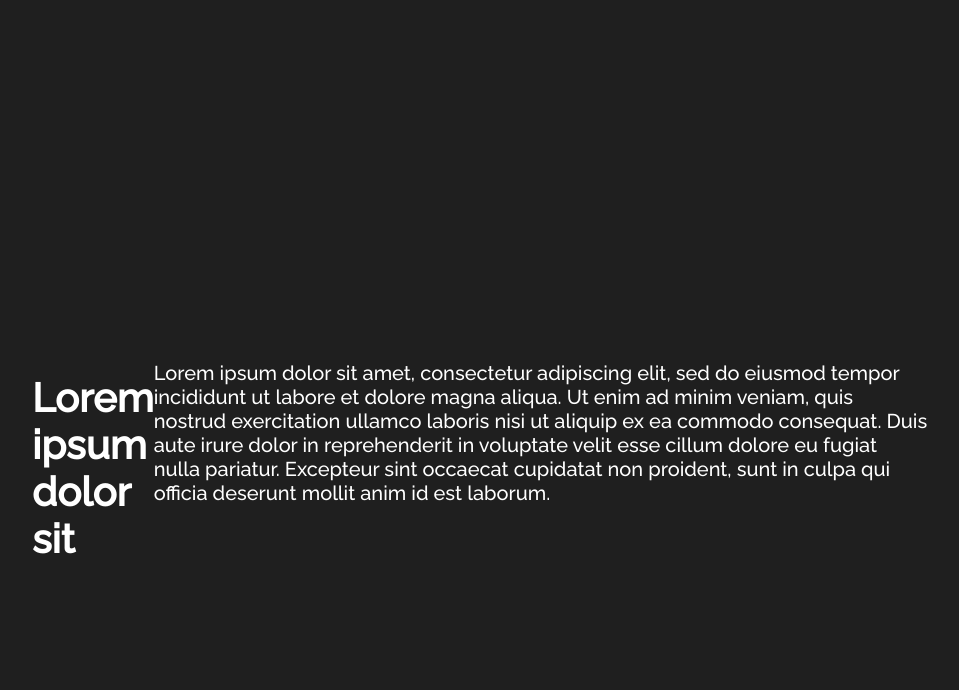
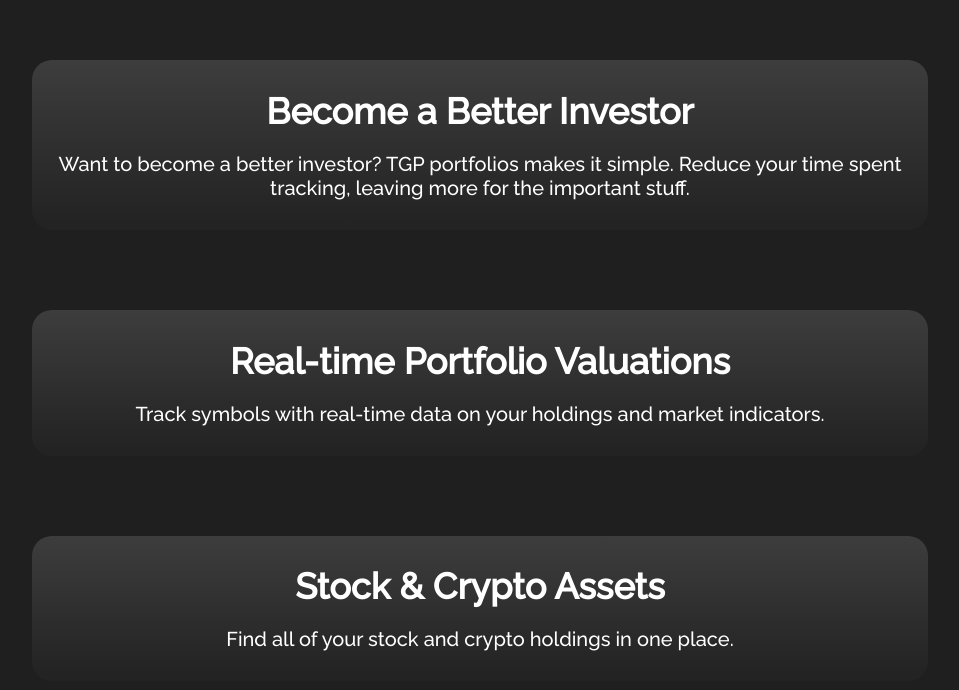
Before and after one commit to TedPhillips1/portfolio-tracker, a Next.js app in the folder portfolio-tracker/: page / in a window 1280 px wide. Shown: the part 810-1500 px from the top of the page, without its empty margins (160-1119 px from the left). Built offline with nearby package versions, Linux system fonts and the light colour scheme; no server answers.

Commit message:
intersection obs. working for all divs

```diff
--- /dev/null
+++ b/portfolio-tracker/components/about-content/about-content-component.tsx
@@ -0,0 +1,20 @@
+import LandingTextComponent from "../landing-text/landing-text-component";
+import PageHeader2Component from "../page-header-2/page-header-2-component";
+import { AboutContent } from "./about-content-styled";
+
+type Props = {
+    toggle: boolean;
+    header: string;
+    text: string;
+}
+
+function AboutContentComponent({toggle, header, text}: Props){
+    return (
+        <AboutContent toggle={toggle}>
+            <PageHeader2Component toggle={toggle} text={header}/>
+            <LandingTextComponent toggle={toggle} text={text}/>
+        </AboutContent>
+    )
+}
+
+export default AboutContentComponent
--- /dev/null
+++ b/portfolio-tracker/components/about-content/about-content-styled.ts
@@ -0,0 +1,38 @@
+import styled, {keyframes, css} from "styled-components";
+
+type Props = {
+    toggle: boolean;
+  };
+
+const fadeIn = keyframes`
+0% {
+    opacity: 0;
+    transform: translateY(-30px);
+  }
+  100% {
+    opacity: 1;
+    transform: translateY(0px);
+  }`
+
+export const AboutContent = styled.div`
+    display: flex;
+    flex-direction: column;
+    justify-content: space-evenly;
+    text-align: center;
+    margin-top: 10vh;
+    margin-bottom: 10vh;
+    background: rgb(61, 61, 61);
+    background: linear-gradient(
+      180deg,
+      rgba(61, 61, 61, 1) 0%,
+      rgba(35, 35, 35, 1) 95%
+    );
+    border-radius: 20px;
+    ${(props: Props) =>
+        props.toggle
+          ? css`
+              animation: ${fadeIn} 2s 1;
+            `
+          : css`
+              opacity: 0;
+            `};`;
--- a/portfolio-tracker/components/circle/circle-styled.ts
+++ b/portfolio-tracker/components/circle/circle-styled.ts
@@ -7,7 +7,7 @@
   background: linear-gradient(
     129deg,
     rgba(61, 61, 61, 1) 0%,
-    rgba(31, 31, 31, 1) 85%
+    rgba(31, 31, 31, 1) 65%
   );
   border-radius: 10vw;
   position: absolute;
--- a/portfolio-tracker/components/landing-page/landing-page-component.tsx
+++ b/portfolio-tracker/components/landing-page/landing-page-component.tsx
@@ -5,6 +5,7 @@
 import { useEffect, useReducer } from "react";
 import PageHeader2Component from "../page-header-2/page-header-2-component";
 import LandingTextComponent from "../landing-text/landing-text-component";
+import AboutContentComponent from "../about-content/about-content-component";
 
 type initialState = {
   div1: boolean;
@@ -38,14 +39,19 @@
     const observerOptions = {
       root: null,
       rootMargin: "0px",
-      threshold: 1.0,
+      threshold: 0.8,
     };
 
     function observerCallback(entries: any, observer: any) {
       entries.forEach((entry: any) => {
         if (entry.isIntersecting) {
-          console.log("called");
-          dispatch("3");
+          if (entry.target.id === "div3") {
+            dispatch("3");
+          } else if (entry.target.id === "div2") {
+            dispatch("2");
+          } else if (entry.target.id === "div1") {
+            dispatch("1");
+          }
         }
       });
     }
@@ -55,10 +61,20 @@
       observerOptions
     );
 
-    const target = document.querySelector("#findMe");
+    const target1 = document.querySelector("#div1");
+    const target2 = document.querySelector("#div2");
+    const target3 = document.querySelector("#div3");
 
-    if (target !== null) {
-      observer.observe(target);
+    if (target1 !== null) {
+      observer.observe(target1);
+    }
+
+    if (target2 !== null) {
+      observer.observe(target2);
+    }
+
+    if (target3 !== null) {
+      observer.observe(target3);
     }
 
     return () => {
@@ -69,31 +85,25 @@
   return (
     <LandingPage>
       <TopContentComponent />
-
-      <div>
-        <PageHeader2Component
-          toggleAnimation={state.div1}
-          text="Lorem ipsum dolor sit"
+      <div id="div1">
+        <AboutContentComponent
+          toggle={state.div1}
+          header="Become a Better Investor"
+          text="Want to become a better investor? TGP portfolios makes it simple. Reduce your time spent tracking, leaving more for the important stuff."
         />
-        <LandingTextComponent text="Lorem ipsum dolor sit amet, consectetur adipiscing elit, sed do eiusmod tempor incididunt ut labore et dolore magna aliqua. Ut enim ad minim veniam, quis nostrud exercitation ullamco laboris nisi ut aliquip ex ea commodo consequat. Duis aute irure dolor in reprehenderit in voluptate velit esse cillum dolore eu fugiat nulla pariatur. Excepteur sint occaecat cupidatat non proident, sunt in culpa qui officia deserunt mollit anim id est laborum." />
       </div>
-
-      <div>
-        <PageHeader2Component
-          toggleAnimation={state.div2}
-          text="Lorem ipsum dolor sit"
+      <div id="div2">
+        <AboutContentComponent
+        toggle={state.div2}
+        header="Real-time Portfolio Valuations"
+        text="Track symbols with real-time data on your holdings and market indicators."
         />
-        <LandingTextComponent text="Lorem ipsum dolor sit amet, consectetur adipiscing elit, sed do eiusmod tempor incididunt ut labore et dolore magna aliqua. Ut enim ad minim veniam, quis nostrud exercitation ullamco laboris nisi ut aliquip ex ea commodo consequat. Duis aute irure dolor in reprehenderit in voluptate velit esse cillum dolore eu fugiat nulla pariatur. Excepteur sint occaecat cupidatat non proident, sunt in culpa qui officia deserunt mollit anim id est laborum." />
       </div>
-
-      <div id="findMe">
-        <PageHeader2Component
-          toggleAnimation={state.div3}
-          text="Lorem ipsum dolor sit"
-        />
-        <LandingTextComponent
+      <div id="div3">
+        <AboutContentComponent
           toggle={state.div3}
-          text="Lorem ipsum dolor sit amet, consectetur adipiscing elit, sed do eiusmod tempor incididunt ut labore et dolore magna aliqua. Ut enim ad minim veniam, quis nostrud exercitation ullamco laboris nisi ut aliquip ex ea commodo consequat. Duis aute irure dolor in reprehenderit in voluptate velit esse cillum dolore eu fugiat nulla pariatur. Excepteur sint occaecat cupidatat non proident, sunt in culpa qui officia deserunt mollit anim id est laborum."
+          header="Stock & Crypto Assets"
+          text="Find all of your stock and crypto holdings in one place."
         />
       </div>
     </LandingPage>
--- a/portfolio-tracker/components/landing-page/landing-page-styled.ts
+++ b/portfolio-tracker/components/landing-page/landing-page-styled.ts
@@ -17,12 +17,6 @@
   width: 70vw;
 
   div {
-    display: flex;
-    flex-direction: row;
-    justify-content: space-between;
-    text-align: left;
-    margin-top: 10vh;
-    margin-bottom: 10vh;
     animation: ${fadeUp} 1.5s 1;
   }
 `;
--- a/portfolio-tracker/components/landing-text/landing-text-styled.ts
+++ b/portfolio-tracker/components/landing-text/landing-text-styled.ts
@@ -17,10 +17,13 @@
 
 export const LandingText = styled.p`
   font-size: 20px;
+  margin-top: -20px;
+  padding: 10px;
+  color: white;
   ${(props: Props) =>
     props.toggle
       ? css`
-          color: white;
+
           animation: ${fadeAcross} 1.5s 1;
         `
       : css`
--- a/portfolio-tracker/components/page-header-2/page-header-2-component.tsx
+++ b/portfolio-tracker/components/page-header-2/page-header-2-component.tsx
@@ -2,11 +2,11 @@
 
 type Props = {
   text: string;
-  toggleAnimation: boolean;
+  toggle: boolean;
 };
 
-function PageHeader2Component({ text, toggleAnimation }: Props) {
-  return <PageHeader2 toggleAnimation={toggleAnimation}>{text}</PageHeader2>;
+function PageHeader2Component({ text, toggle }: Props) {
+  return <PageHeader2 toggle={toggle}>{text}</PageHeader2>;
 }
 
 export default PageHeader2Component;
--- a/portfolio-tracker/components/page-header-2/page-header-2-styled.ts
+++ b/portfolio-tracker/components/page-header-2/page-header-2-styled.ts
@@ -16,10 +16,11 @@
 `;
 
 export const PageHeader2 = styled.h2`
-  font-size: 40px;
-  ${(props: Props) => (props.toggleAnimation ? "color: white;" : "opacity: 0;")}
+  font-size: 36px;
+  min-width: 250px;
+  ${(props: Props) => (props.toggle ? "color: white;" : "opacity: 0;")}
   animation: ${(props: Props) =>
-    props.toggleAnimation
+    props.toggle
       ? css`
           ${fadeAcross} 1.5s 1
         `
--- a/portfolio-tracker/components/top-content/top-component-styled.ts
+++ b/portfolio-tracker/components/top-content/top-component-styled.ts
@@ -18,6 +18,7 @@
   display: flex;
   align-items: center;
   justify-content: space-between;
+  height: 90vh;
 
   section {
     text-align: left;
```
